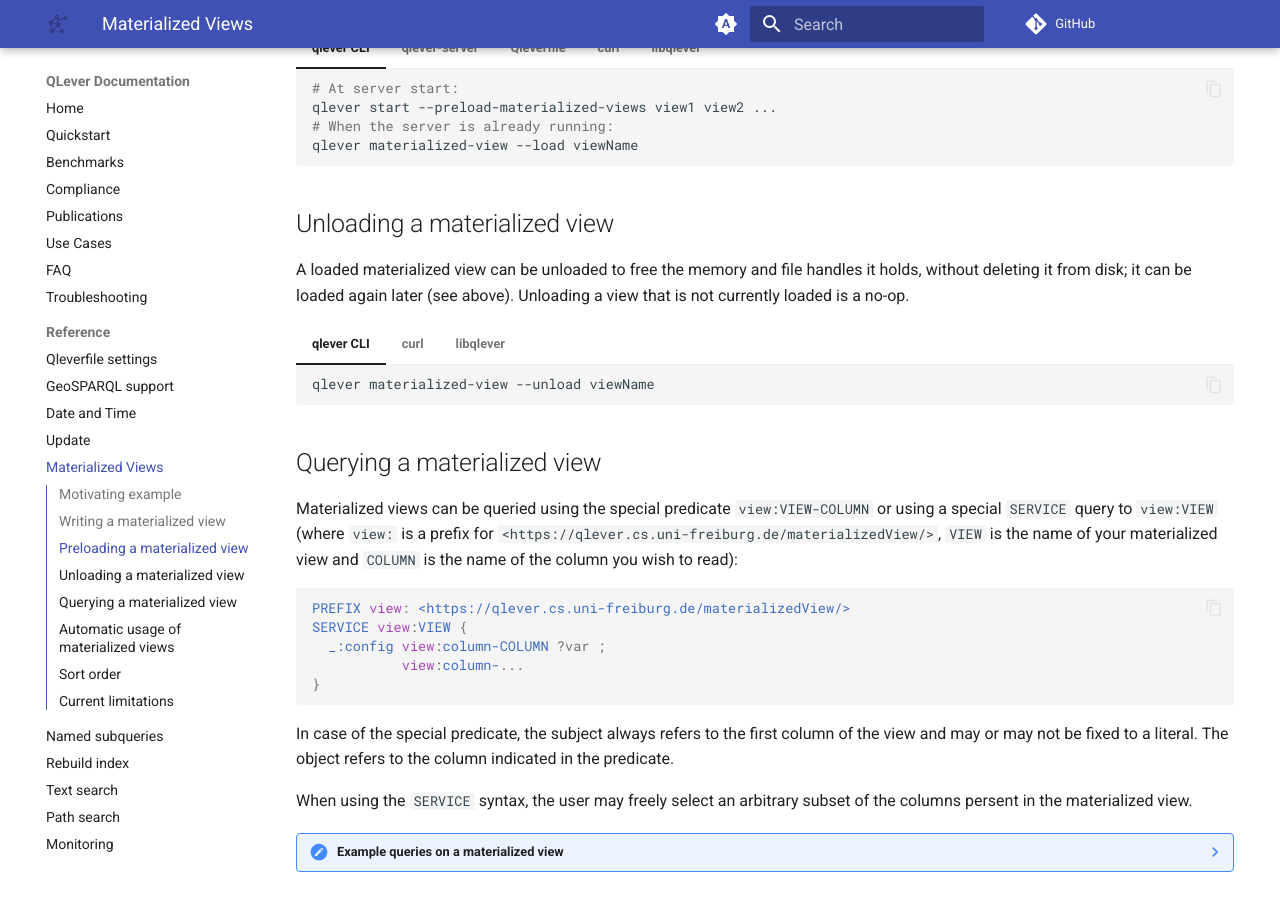
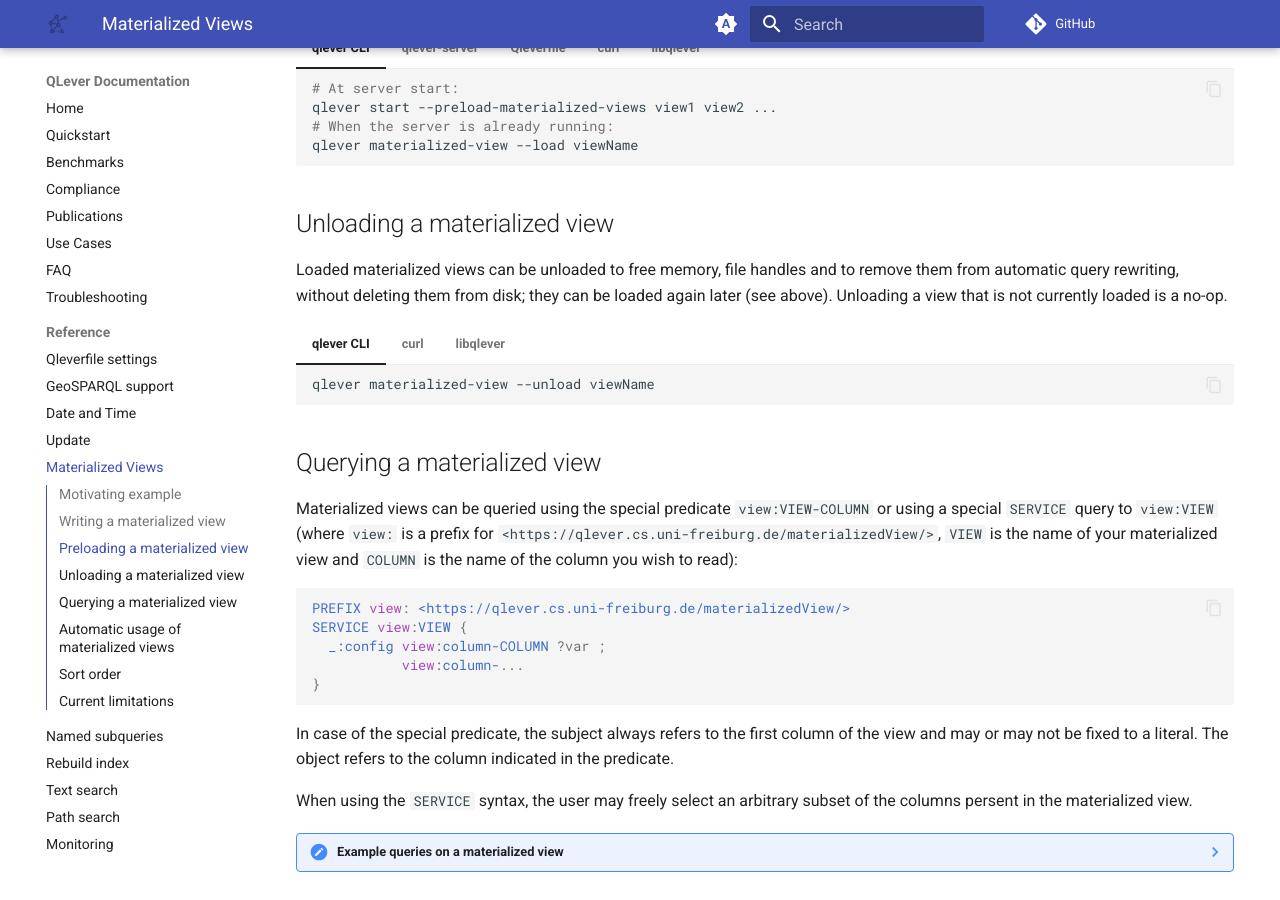
Before and after one commit to qlever-dev/qlever-docs, an MkDocs documentation site: the page built from docs/materialized-views.md, in a window 1280 px wide and 900 px high, scrolled down 2166 px. Built offline with MkDocs 1.6.1 and Material for MkDocs 9.7.7, drawn with Linux system fonts in a browser that asks for light colours; plug-ins that fetch from the network failed and are left out; comment, search, counter and statistics services are not loaded; the version menu is left out.

Commit message:
Tweak unload docs wording

````diff
--- a/docs/materialized-views.md
+++ b/docs/materialized-views.md
@@ -171,9 +171,10 @@ You can optionally preload materialized views. This is required for implicitly r
 
 ## Unloading a materialized view
 
-A loaded materialized view can be unloaded to free the memory and file handles
-it holds, without deleting it from disk; it can be loaded again later (see
-above). Unloading a view that is not currently loaded is a no-op.
+Loaded materialized views can be unloaded to free memory, file handles and to
+remove them from automatic query rewriting, without deleting them from disk;
+they can be loaded again later (see above). Unloading a view that is not
+currently loaded is a no-op.
 
 === "qlever CLI"
     ```bash
````
